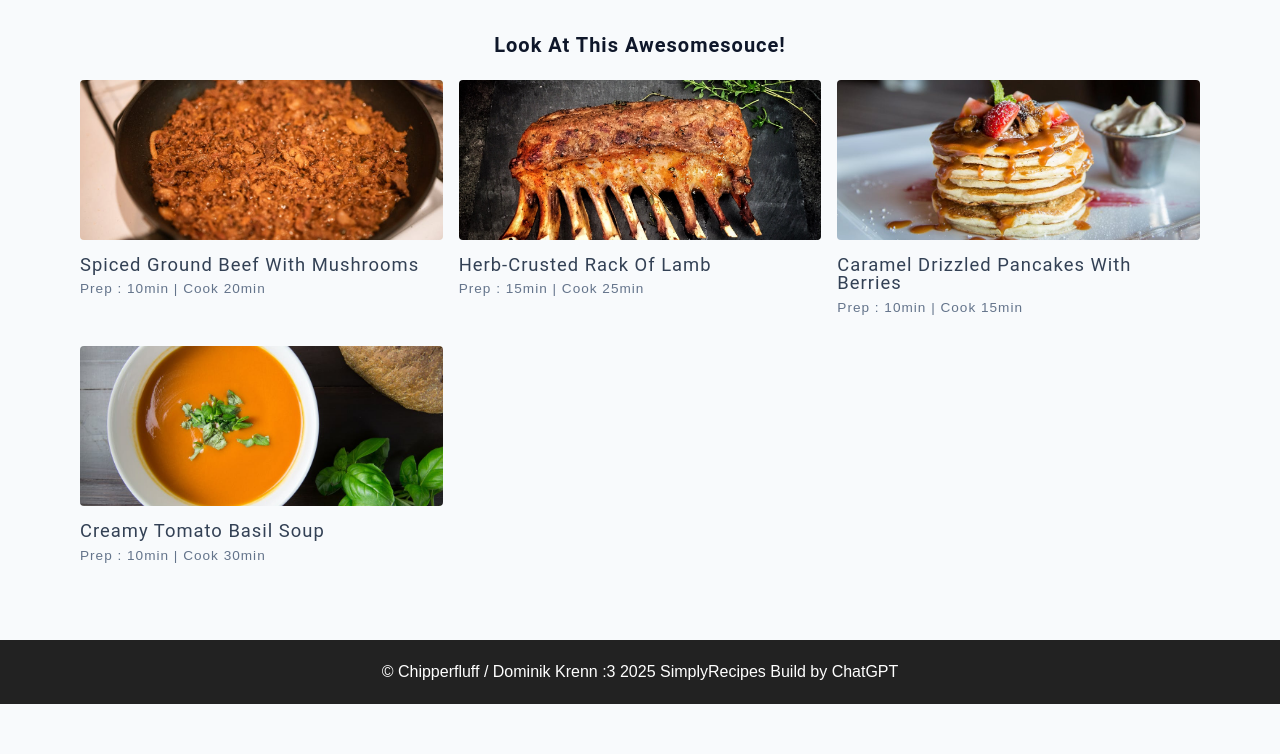
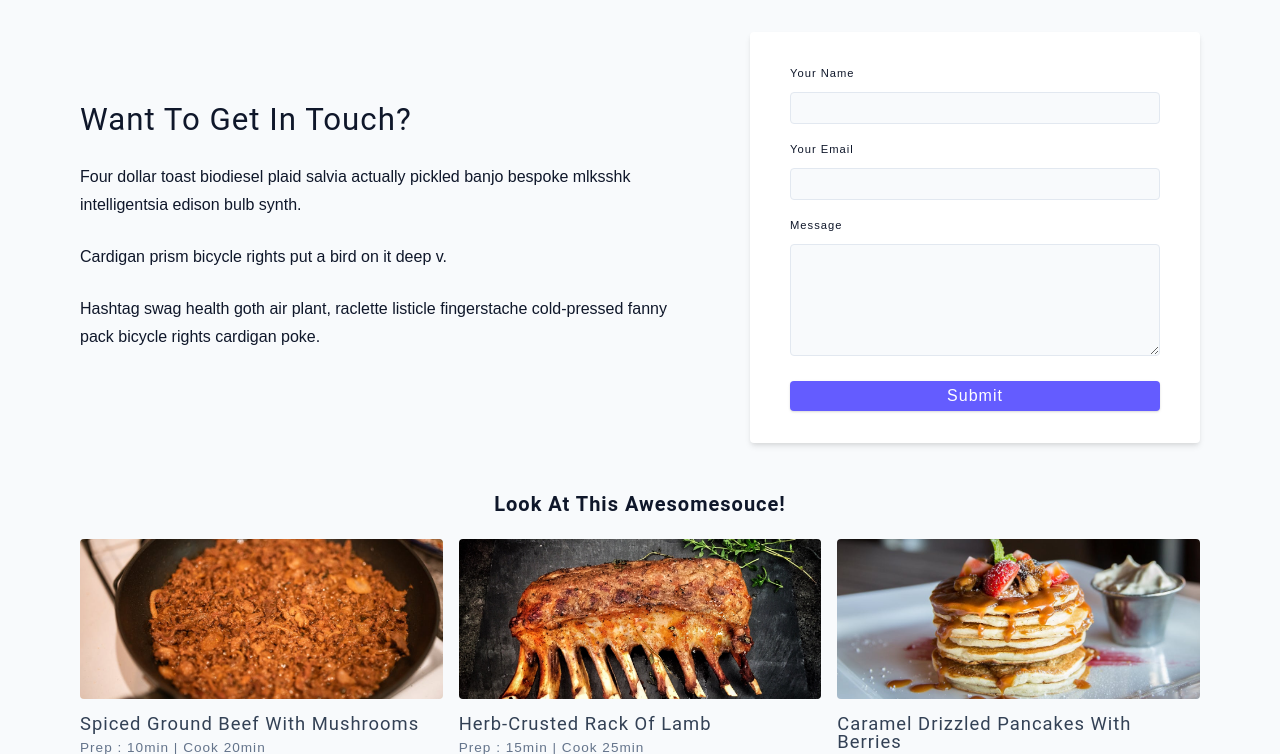
Before and after one commit to ChippisTraining/recipe-or-so, a Flask app: page /contact in a window 1280 px wide. Shown: the part 96-850 px from the top of the page. Before the commit the page ends 800 px from the top, so only its background shows below. Run offline with Flask 3, Linux system fonts and the light colour scheme; some libraries are stand-ins or nearby versions.

Commit message:
Enhance recipe and contact templates with improved layout and styling; add conditional rendering for recipe list and tags

```diff
--- a/website/static/css/style.css
+++ b/website/static/css/style.css
@@ -449,6 +449,7 @@ Recipes
 .recipes-container {
   display: grid;
   gap: 2rem 1rem;
+  position: relative;
 }
 
 .recipes-list {
@@ -500,6 +501,12 @@ Recipes
   margin-top: 0.5rem;
   letter-spacing: var(--letterSpacing);
 }
+
+.no-recipe {
+  position: absolute;
+  margin: 0 auto;
+}
+
 @media screen and (min-width: 576px) {
   .recipes-list {
     grid-template-columns: 1fr 1fr;
@@ -594,6 +601,24 @@ About
 
 /*
 ===============
-*blank*
+Contact
 ===============
 */
+
+.contact-form {
+  width: 100%;
+  margin: 0;
+}
+
+.contact-container {
+  display: grid;
+  gap: 2rem 3rem;
+  padding-bottom: 3rem;
+}
+
+@media screen and (min-width: 992px) {
+  .contact-container {
+    grid-template-columns: 1fr 450px;
+    align-items: center;
+  }
+}
--- a/website/templates/components/recipe-list.html
+++ b/website/templates/components/recipe-list.html
@@ -1,8 +1,7 @@
 <div class="recipes-list">
     {% if not recipes_data %}
-        <p>No recipes found</p>
-    {% endif %}
-
+        <p class="no-recipe">No recipes found</p>
+    {% else %}
         {% for recipe in recipes_data %}
             <!-- single recipe -->
             <a
@@ -23,5 +22,6 @@
             </a>
             <!-- end of single recipe -->
         {% endfor %}
+    {% endif %}
 </div>
 <!-- ends of recipes list -->
--- a/website/templates/components/tag-list.html
+++ b/website/templates/components/tag-list.html
@@ -1,13 +1,10 @@
 <div class="tags-container">
   <h4>recipes</h4>
   <div class="tags-list">
-    <!-- no tags -->
     {% if not tag_data %}
       <p class="no-tags">No Tags</p>
     {% endif %}
-    <!-- end of no tags -->
 
-    <!-- tags loop -->
     {% for tag in tag_data %}
       <a
         href="{{ url_for('public.tags', q=tag.tag) }}"
@@ -15,6 +12,5 @@
         >{{ tag.title }} ({{ tag.count }})</a
       >
     {% endfor %}
-    <!-- end of tags loop -->
   </div>
 </div>
--- a/website/templates/contact.html
+++ b/website/templates/contact.html
@@ -6,7 +6,41 @@
 
 {% block content %}
 <main class="page">
-  <section class="contact-container"></section>
+  <section class="contact-container">
+    <article class="contact-info">
+      <h3>Want To Get In Touch?</h3>
+      <p>
+        Four dollar toast biodiesel plaid salvia actually pickled banjo
+        bespoke mlksshk intelligentsia edison bulb synth.
+      </p>
+      <p>Cardigan prism bicycle rights put a bird on it deep v.</p>
+      <p>
+        Hashtag swag health goth air plant, raclette listicle fingerstache
+        cold-pressed fanny pack bicycle rights cardigan poke.
+      </p>
+    </article>
+    <article>
+      <form class="form contact-form">
+        <div class="form-row">
+          <label html="name" class="form-label">your name</label>
+          <input type="text" name="name" id="name" class="form-input" />
+        </div>
+        <div class="form-row">
+          <label html="email" class="form-label">your email</label>
+          <input type="text" name="email" id="email" class="form-input" />
+        </div>
+        <div class="form-row">
+          <label html="message" class="form-label">message</label>
+          <textarea name="message" id="message" class="form-textarea"></textarea>
+        </div>
+        <button type="submit" class="btn btn-block">
+          submit
+        </button>
+      </form>
+    </article>
+  </section>
+
+  </section>
   <section class="featured-recipes">
     <h5 class="featured-title">Look At This Awesomesouce!</h5>
 
```
Lines whose indentation alone changed are shown as unchanged.
